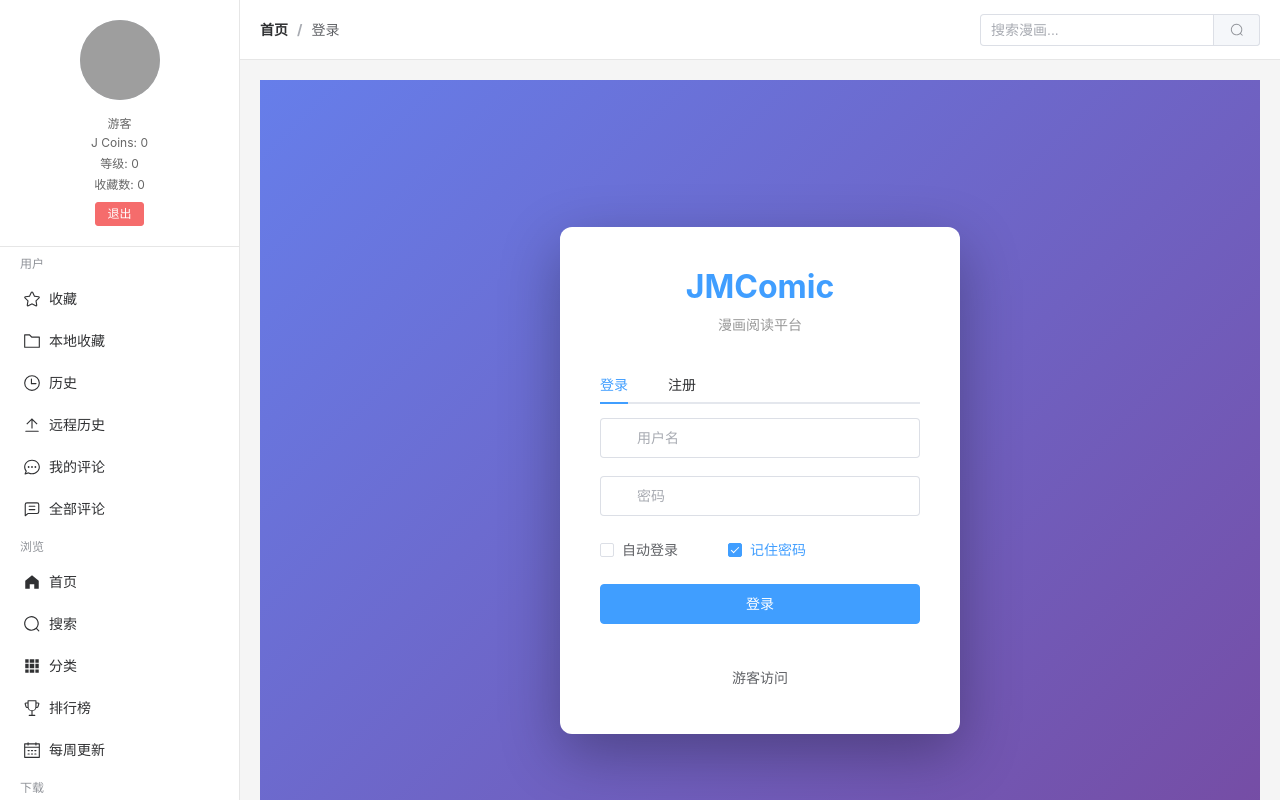
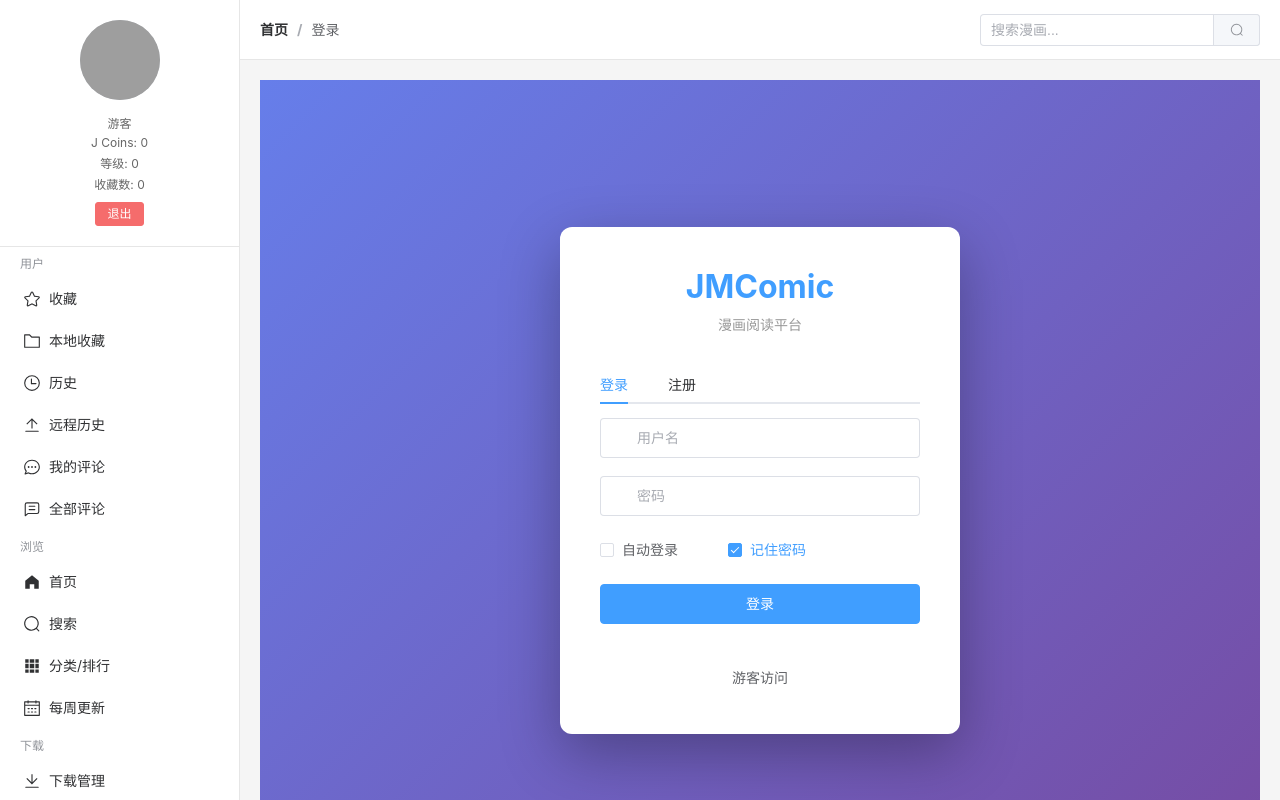
Before and after one commit to Mogvl/JM-Web, a Vue app in the folder web/: page /login in a window 1280 px wide. Built offline with nearby package versions, Linux system fonts and the light colour scheme; grey boxes are pictures that could not be loaded.

Commit message:
Fix: login page refresh, cover CDN, menu merge

```diff
--- a/web/src/App.vue
+++ b/web/src/App.vue
@@ -30,8 +30,7 @@
           <template #title>浏览</template>
           <el-menu-item index="/"><el-icon><HomeFilled /></el-icon><span>首页</span></el-menu-item>
           <el-menu-item index="/search"><el-icon><Search /></el-icon><span>搜索</span></el-menu-item>
-          <el-menu-item index="/category"><el-icon><Grid /></el-icon><span>分类</span></el-menu-item>
-          <el-menu-item index="/rank"><el-icon><Trophy /></el-icon><span>排行榜</span></el-menu-item>
+          <el-menu-item index="/category"><el-icon><Grid /></el-icon><span>分类/排行</span></el-menu-item>
           <el-menu-item index="/weekly"><el-icon><Calendar /></el-icon><span>每周更新</span></el-menu-item>
         </el-menu-item-group>
 
--- a/web/src/views/Login.vue
+++ b/web/src/views/Login.vue
@@ -143,7 +143,8 @@ const handleLogin = async () => {
     }
 
     ElMessage.success('登录成功')
-    router.push('/')
+    // 强制刷新页面以更新所有组件
+    window.location.href = '/'
   } catch (e) {
     ElMessage.error('登录失败，请检查用户名和密码')
   } finally {
```
Also changed, not shown: 2 other files (tests, documents, lock files or other folders).
